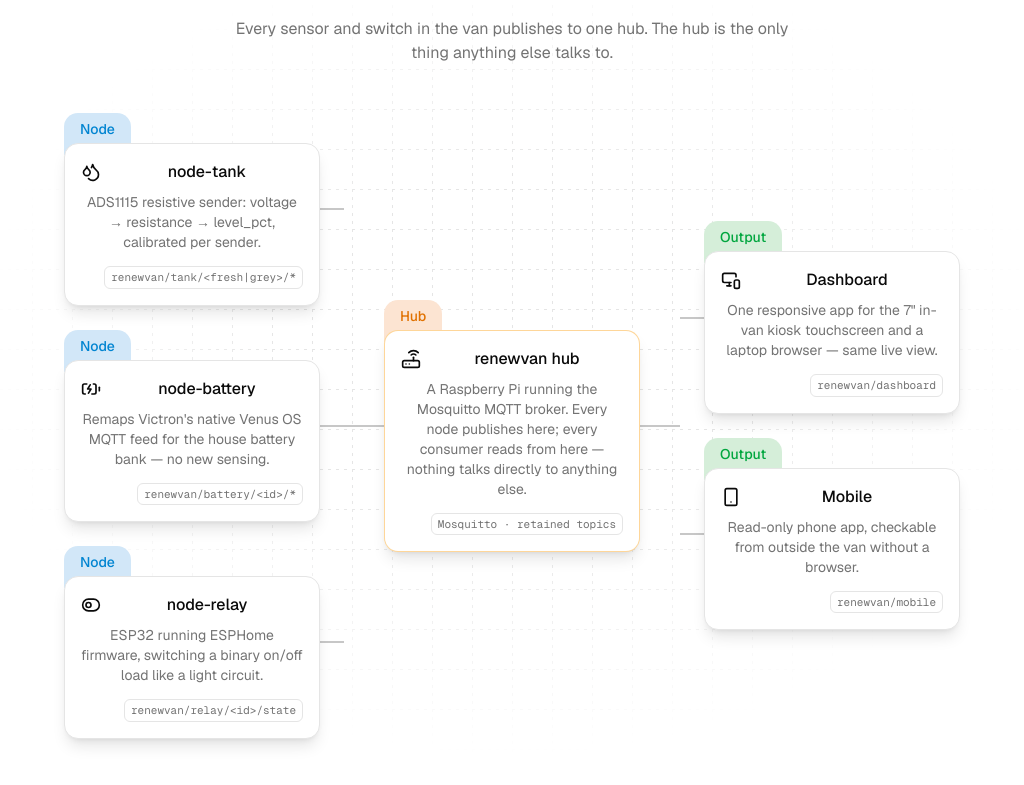
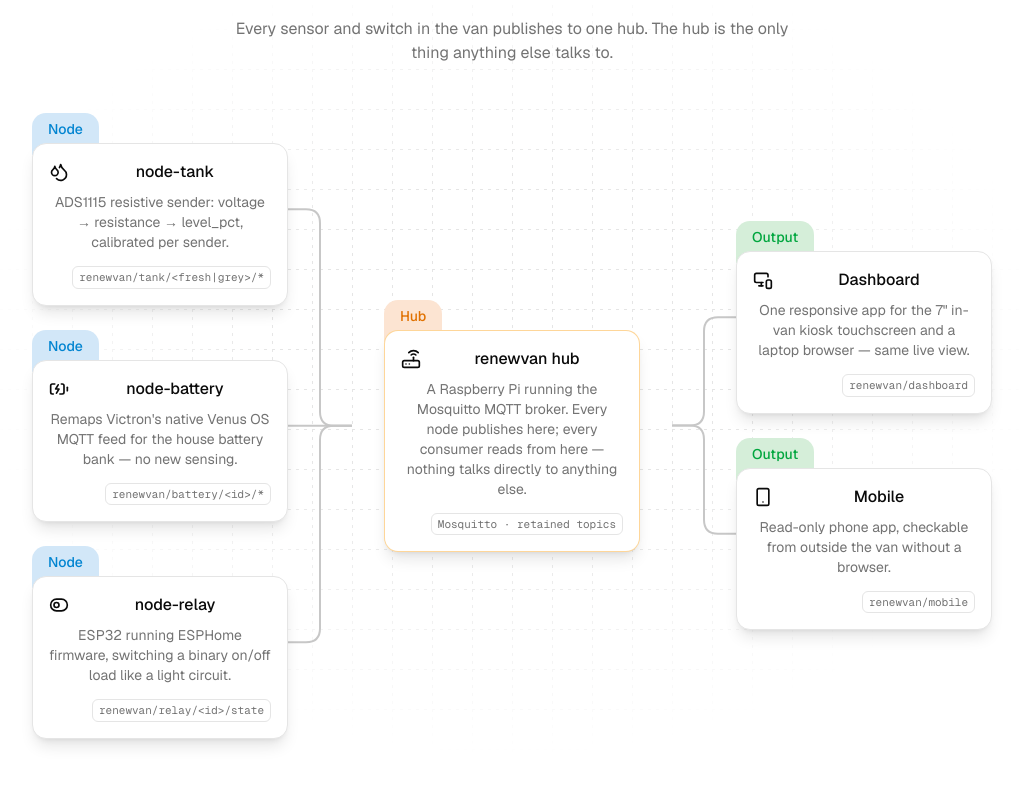
Before and after one commit to renewvan/renewvan.com, a Next.js app: page / in a window 1280 px wide. Shown: the part 1492-2277 px from the top of the page, without its empty margins (128-1152 px from the left). Built offline with nearby package versions, Linux system fonts and the light colour scheme.

Commit message:
Replace CSS bracket with real measured rounded-elbow SVG paths, matching meeting-prep.tsx's technique (ResizeObserver-driven, distortion-free for dynamic card heights)

```diff
--- a/components/how-it-works.tsx
+++ b/components/how-it-works.tsx
@@ -10,6 +10,7 @@ import {
   ToggleLeft,
 } from "lucide-react";
 import { motion } from "motion/react";
+import { useLayoutEffect, useRef, useState } from "react";
 import { BackgroundPattern } from "@/components/background-pattern";
 import WorkflowItem from "@/components/blocks/workflow-item";
 
@@ -69,10 +70,80 @@ const OUTPUTS: Node[] = [
   },
 ];
 
-const CONNECTOR =
-  "bg-[color-mix(in_oklab,var(--foreground)20%,var(--background))]";
+const STROKE = "color-mix(in oklab, var(--foreground) 20%, var(--background))";
+const CORNER_RADIUS = 14;
 
-function Bracket({
+/**
+ * Rounded elbow from (x1,y1) to (x2,y2), bending at xmid — the same
+ * plumbing-diagram shape meeting-prep.tsx draws by hand per fixed card,
+ * built generically here since our card heights are dynamic (text-length
+ * dependent), not fixed like the reference's.
+ */
+function elbowPath(
+  x1: number,
+  y1: number,
+  x2: number,
+  y2: number,
+  xmid: number,
+) {
+  if (Math.abs(y1 - y2) < 1) {
+    return `M${x1} ${y1} L${x2} ${y2}`;
+  }
+  const r = Math.min(
+    CORNER_RADIUS,
+    Math.abs(xmid - x1),
+    Math.abs(x2 - xmid),
+    Math.abs(y2 - y1) / 2,
+  );
+  const hSign1 = xmid > x1 ? 1 : -1;
+  const vSign = y2 > y1 ? 1 : -1;
+  const hSign2 = x2 > xmid ? 1 : -1;
+  return [
+    `M${x1} ${y1}`,
+    `L${xmid - r * hSign1} ${y1}`,
+    `Q${xmid} ${y1} ${xmid} ${y1 + r * vSign}`,
+    `L${xmid} ${y2 - r * vSign}`,
+    `Q${xmid} ${y2} ${xmid + r * hSign2} ${y2}`,
+    `L${x2} ${y2}`,
+  ].join(" ");
+}
+
+function useMeasuredStack() {
+  const containerRef = useRef<HTMLDivElement>(null);
+  const itemRefs = useRef<(HTMLDivElement | null)[]>([]);
+  const [size, setSize] = useState<{
+    width: number;
+    height: number;
+    ys: number[];
+  } | null>(null);
+
+  useLayoutEffect(() => {
+    const container = containerRef.current;
+    if (!container) return;
+
+    const measure = () => {
+      const containerRect = container.getBoundingClientRect();
+      const ys = itemRefs.current.map((el) => {
+        if (!el) return containerRect.height / 2;
+        const rect = el.getBoundingClientRect();
+        return rect.top - containerRect.top + rect.height / 2;
+      });
+      setSize({ width: containerRect.width, height: containerRect.height, ys });
+    };
+
+    measure();
+    const ro = new ResizeObserver(measure);
+    ro.observe(container);
+    for (const el of itemRefs.current) {
+      if (el) ro.observe(el);
+    }
+    return () => ro.disconnect();
+  }, []);
+
+  return { containerRef, itemRefs, size };
+}
+
+function NodeGroup({
   items,
   side,
   delayStart,
@@ -81,73 +152,102 @@ function Bracket({
   side: "left" | "right";
   delayStart: number;
 }) {
-  const stubDelay = delayStart + 0.1;
+  const { containerRef, itemRefs, size } = useMeasuredStack();
+  const CONNECTOR_WIDTH = 64;
+  const hubX = side === "left" ? CONNECTOR_WIDTH : 0;
+  const stackX = side === "left" ? 0 : CONNECTOR_WIDTH;
 
   return (
-    <div className="flex flex-col items-center gap-0 md:flex-row md:items-center">
-      {side === "left" && (
-        <div className="flex flex-col gap-8 md:gap-6">
+    <div className="flex items-stretch gap-0">
+      {side === "right" && (
+        <div ref={containerRef} className="relative w-16 md:block hidden">
+          {size &&
+            items.map((item, i) => (
+              <svg
+                key={item.title}
+                aria-hidden="true"
+                className="absolute inset-0 h-full w-full overflow-visible"
+                viewBox={`0 0 ${CONNECTOR_WIDTH} ${size.height}`}
+              >
+                <motion.path
+                  d={elbowPath(
+                    hubX,
+                    size.height / 2,
+                    stackX,
+                    size.ys[i],
+                    CONNECTOR_WIDTH / 2,
+                  )}
+                  fill="none"
+                  stroke={STROKE}
+                  strokeWidth={2}
+                  initial={{ pathLength: 0 }}
+                  whileInView={{ pathLength: 1 }}
+                  viewport={{ once: true, margin: "-80px" }}
+                  transition={{
+                    duration: 0.5,
+                    ease: "easeInOut",
+                    delay: delayStart + i * 0.15,
+                  }}
+                />
+              </svg>
+            ))}
+        </div>
+      )}
+
+      <div
+        ref={side === "left" ? containerRef : undefined}
+        className="flex flex-col justify-between gap-8 md:gap-6"
+      >
         {items.map((item, i) => (
-            <div key={item.title} className="relative flex items-center gap-0">
+          <div
+            key={item.title}
+            ref={(el) => {
+              itemRefs.current[i] = el;
+            }}
+          >
             <WorkflowItem
-                type="input"
+              type={side === "left" ? "input" : "output"}
               icon={<item.icon />}
               title={item.title}
               description={item.description}
               meta={item.meta}
-                delay={i * 0.15}
-              />
-              <motion.span
-                initial={{ scaleX: 0 }}
-                whileInView={{ scaleX: 1 }}
-                viewport={{ once: true, margin: "-80px" }}
-                transition={{
-                  duration: 0.3,
-                  ease: "easeInOut",
-                  delay: stubDelay,
-                }}
-                style={{ transformOrigin: "left" }}
-                className={`hidden h-0.5 w-6 md:block ${CONNECTOR}`}
+              delay={side === "left" ? i * 0.15 : delayStart + 0.3 + i * 0.15}
             />
           </div>
         ))}
       </div>
+
+      {side === "left" && (
+        <div className="relative hidden w-16 md:block">
+          {size &&
+            items.map((item, i) => (
+              <svg
+                key={item.title}
+                aria-hidden="true"
+                className="absolute inset-0 h-full w-full overflow-visible"
+                viewBox={`0 0 ${CONNECTOR_WIDTH} ${size.height}`}
+              >
+                <motion.path
+                  d={elbowPath(
+                    stackX,
+                    size.ys[i],
+                    hubX,
+                    size.height / 2,
+                    CONNECTOR_WIDTH / 2,
                   )}
-
-      <motion.div
-        initial={{ scaleX: 0 }}
-        whileInView={{ scaleX: 1 }}
-        viewport={{ once: true, margin: "-80px" }}
-        transition={{ duration: 0.4, ease: "easeInOut", delay: delayStart }}
-        style={{ transformOrigin: side === "left" ? "right" : "left" }}
-        className={`h-8 w-0.5 md:h-0.5 md:w-10 ${CONNECTOR}`}
-      />
-
-      {side === "right" && (
-        <div className="flex flex-col gap-8 md:gap-6">
-          {items.map((item, i) => (
-            <div key={item.title} className="relative flex items-center gap-0">
-              <motion.span
-                initial={{ scaleX: 0 }}
-                whileInView={{ scaleX: 1 }}
+                  fill="none"
+                  stroke={STROKE}
+                  strokeWidth={2}
+                  initial={{ pathLength: 0 }}
+                  whileInView={{ pathLength: 1 }}
                   viewport={{ once: true, margin: "-80px" }}
                   transition={{
-                  duration: 0.3,
+                    duration: 0.5,
                     ease: "easeInOut",
-                  delay: stubDelay,
+                    delay: delayStart + i * 0.15,
                   }}
-                style={{ transformOrigin: "left" }}
-                className={`hidden h-0.5 w-6 md:block ${CONNECTOR}`}
                 />
-              <WorkflowItem
-                type="output"
-                icon={<item.icon />}
-                title={item.title}
-                description={item.description}
-                meta={item.meta}
-                delay={delayStart + 0.3 + i * 0.15}
-              />
-            </div>
+              </svg>
             ))}
         </div>
       )}
@@ -168,8 +268,8 @@ export function HowItWorks() {
           the only thing anything else talks to.
         </p>
 
-        <div className="mt-12 flex flex-col items-center gap-0 md:flex-row md:items-center md:justify-center">
-          <Bracket items={INPUTS} side="left" delayStart={0.5} />
+        <div className="mt-12 flex flex-col items-center gap-8 md:flex-row md:items-center md:justify-center">
+          <NodeGroup items={INPUTS} side="left" delayStart={0.5} />
 
           <WorkflowItem
             type="hub"
@@ -180,7 +280,7 @@ export function HowItWorks() {
             delay={0.9}
           />
 
-          <Bracket items={OUTPUTS} side="right" delayStart={1.7} />
+          <NodeGroup items={OUTPUTS} side="right" delayStart={1.7} />
         </div>
       </div>
     </section>
```
Lines whose indentation alone changed are shown as unchanged.
